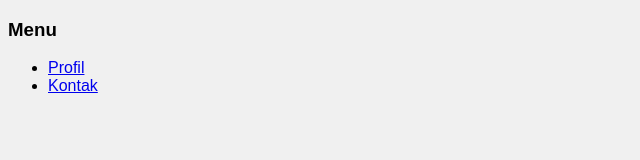
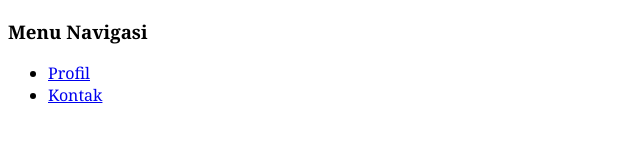
Before and after one commit to aryandikaaaa/1124160202-html-day8, a plain HTML site: page menu.html in a window 1280 px wide. Shown: the whole page, without its empty margins (0-640 px from the left). Drawn offline with Linux system fonts and the light colour scheme.

Commit message:
initial commit:menu

```diff
--- a/menu.html
+++ b/menu.html
@@ -1,10 +1,12 @@
 <!DOCTYPE html>
-<html>
+<html lang="en">
 <head>
-  <title>Menu Navigasi</title>
+  <meta charset="UTF-8">
+  <meta name="viewport" content="width=device-width, initial-scale=1.0">
+  <title>Menu</title>
 </head>
-<body style="font-family:sans-serif; background-color:#f0f0f0;">
-  <h3>Menu</h3>
+<body style="font-family: Georgia, 'Times New Roman', Times, serif;">
+  <h3>Menu Navigasi</h3>
   <ul>
     <li><a href="profile.html" target="kontenFrame">Profil</a></li>
     <li><a href="contact.html" target="kontenFrame">Kontak</a></li>
```
